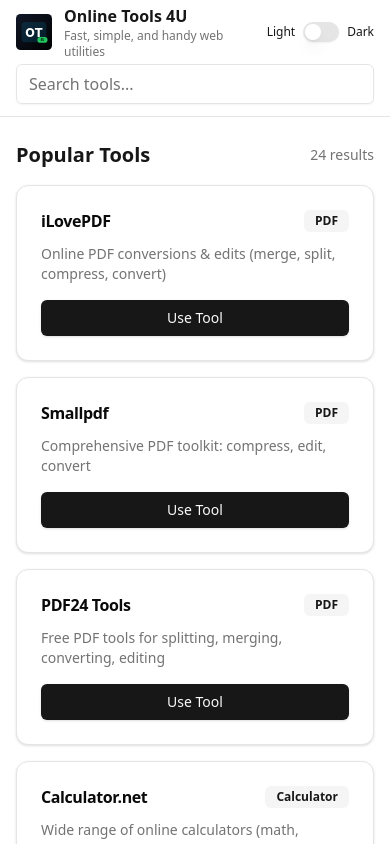
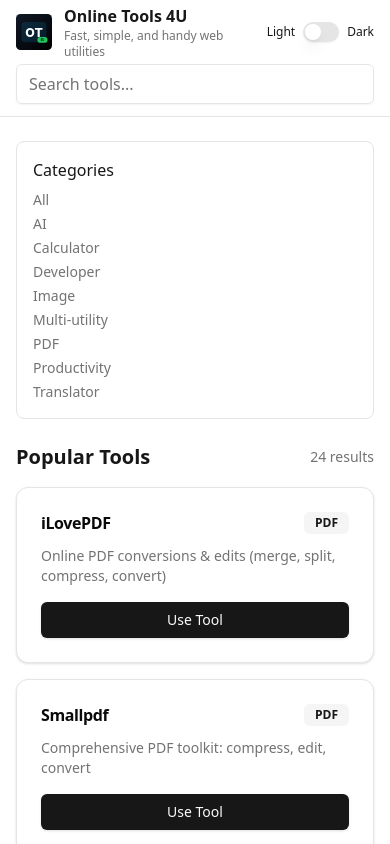
Before and after one commit to jnvsumitju-org/onlinetools4u, a React (Vite) app: page / in a window 390 px wide. Shown: the top 844 px of the page. Built offline with nearby package versions, Linux system fonts and the light colour scheme.

Commit message:
fix: auto ad

```diff
--- a/src/App.tsx
+++ b/src/App.tsx
@@ -34,14 +34,14 @@ function App() {
     <div className="min-h-dvh flex flex-col">
       <Header value={query} onChange={setQuery} />
       <main id="main" className="container flex-1 py-6 grid grid-cols-1 lg:grid-cols-[1fr_320px] gap-6">
-        <section className="min-w-0">
+        <section className="min-w-0 order-2 lg:order-1">
           <div className="flex items-center justify-between mb-4">
             <h2 className="text-xl font-semibold">Popular Tools</h2>
             <span className="text-sm text-muted-foreground">{filtered.length} results</span>
           </div>
           <ToolGrid tools={filtered} />
         </section>
-        <aside className="space-y-4">
+        <aside className="space-y-4 order-1 lg:order-2">
           <div className="rounded-lg border p-4">
             <div className="font-medium mb-2">Categories</div>
             <ul className="text-sm space-y-1">
```
